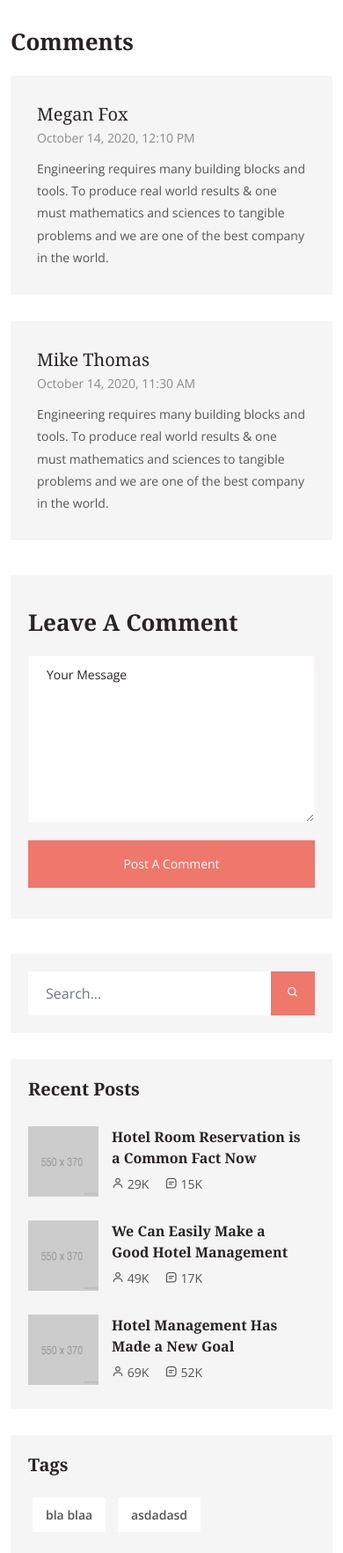
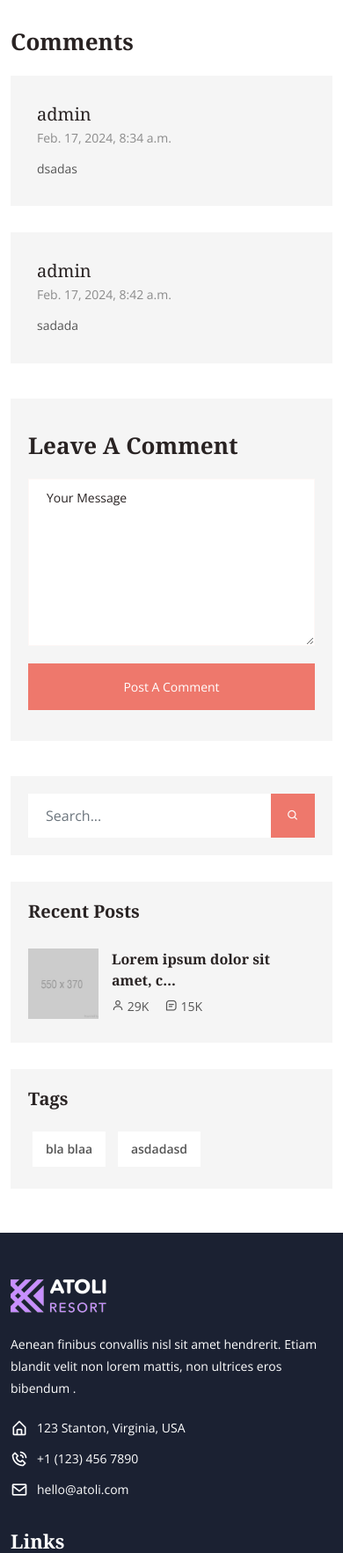
Before and after one commit to 3ina/hotel_reservation_django_app, a Django app: page /post/1/ in a window 390 px wide. Shown: the part 1279-3044 px from the top of the page at 88% size. Run offline with Django 5.2, Linux system fonts and the light colour scheme; data comes from the database, SQL or seed files in the repository; both versions use the stored data as it was after the commit; some libraries are stand-ins or nearby versions.

Commit message:
add requirements.txt

```diff
--- a/backend/views.py
+++ b/backend/views.py
@@ -5,10 +5,16 @@ from django.views.generic import ListView
 from django.shortcuts import get_object_or_404
 from django.contrib.auth.decorators import login_required
 from django.views.decorators.http import require_POST
-
+from django.shortcuts import redirect
 
 def index(request):
-    return render(request, 'backend/index.html', {})
+    recent_posts = models.Post.objects.order_by("upload_date").all()[0:2]
+
+    context = {
+
+        "recent_posts": recent_posts,
+    }
+    return render(request, 'backend/index.html', context)
 
 
 def about(request):
@@ -87,11 +93,13 @@ def detail_blog_post(request, pk):
     post = get_object_or_404(models.Post, id=pk)
     tags = models.TagPost.objects.filter(post=post)
     comments = models.Comment.objects.filter(post=post)
+    recent_posts = models.Post.objects.order_by("upload_date").all()[0:3]
 
     context = {
         "post": post,
         "tags": tags,
         "comments": comments,
+        "recent_posts": recent_posts,
     }
     return render(request, "backend/blog-detail.html", context)
 
@@ -104,9 +112,11 @@ def create_comment(request,pk):
     comment_is_exists = models.Comment.objects.filter(post=post,author=user)
     if comment_is_exists.exists():
         messages.error(request, "you can write only one comment")
-        return detail_blog_post(request,pk)
+        return redirect("backend:post-detail", pk=pk)
+
     text = request.POST['message']
     comment = models.Comment.objects.create(post=post,author=user,text=text)
     comment.save()
     messages.success(request, "success")
-    return detail_blog_post(request, pk)
+
+    return redirect("backend:post-detail",pk=pk)
--- a/templates/backend/blog-detail.html
+++ b/templates/backend/blog-detail.html
@@ -67,25 +67,20 @@
                             <div class="comments-wrap">
 								<h3 class="title">Comments</h3>
 								<ul>
-									<li>
-										<h3>Megan Fox</h3>
-										<span>October 14, 2020, 12:10 PM</span>
+
+                                    {% for comment in comments %}
+                                        <li>
+										<h3>{{ comment.author.username }}</h3>
+										<span>{{ comment.date}}</span>
 										<p>
-                                            Engineering requires many building blocks and tools. To produce real world
-                                            results & one must  mathematics and sciences to tangible problems and we
-                                            are one of the  best company in the world.
+                                            {{ comment.text }}
                                         </p>
                                     </li>
+                                    {% endfor %}
 
-                                    <li>
-										<h3>Mike Thomas</h3>
-										<span>October 14, 2020, 11:30 AM</span>
-										<p>
-                                            Engineering requires many building blocks and tools. To produce real world
-                                            results & one must  mathematics and sciences to tangible problems and we
-                                            are one of the  best company in the world.
-                                        </p>
-                                    </li>
+
+
+
 								</ul>
                             </div>
                             {% include 'include/message.html' %}
@@ -128,14 +123,16 @@
                             <div class="side-bar-widget">
                                 <h3 class="title">Recent Posts</h3>
                                 <div class="widget-popular-post">
-                                    <article class="item">
-                                        <a href="blog-details.html" class="thumb">
+
+                                    {% for recent_post in recent_posts %}
+                                         <article class="item">
+                                        <a href="{{ recent_post.get_absolute_url }}" class="thumb">
                                             <span class="full-image cover bg1" role="img"></span>
                                         </a>
                                         <div class="info">
                                             <h4 class="title-text">
-                                                <a href="blog-details.html">
-                                                    Hotel Room Reservation is a Common Fact Now
+                                                <a href="{{ recent_post.get_absolute_url }}">
+                                                    {{ recent_post.text|truncatechars:30 }}
                                                 </a>
                                             </h4>
                                             <ul>
@@ -150,52 +147,12 @@
                                             </ul>
                                         </div>
                                     </article>
+                                    {% endfor %}
 
-                                    <article class="item">
-                                        <a href="blog-details.html" class="thumb">
-                                            <span class="full-image cover bg2" role="img"></span>
-                                        </a>
-                                        <div class="info">
-                                            <h4 class="title-text">
-                                                <a href="blog-details.html">
-                                                    We Can Easily Make a Good Hotel Management
-                                                </a>
-                                            </h4>
-                                            <ul>
-                                                <li>
-                                                    <i class='bx bx-user'></i>
-                                                    49K
-                                                </li>
-                                                <li>
-                                                    <i class='bx bx-message-square-detail'></i>
-                                                    17K
-                                                </li>
-                                            </ul>
-                                        </div>
-                                    </article>
 
-                                    <article class="item">
-                                        <a href="news-details.html" class="thumb">
-                                            <span class="full-image cover bg3" role="img"></span>
-                                        </a>
-                                        <div class="info">
-                                            <h4 class="title-text">
-                                                <a href="news-details.html">
-                                                    Hotel Management Has Made a New Goal
-                                                </a>
-                                            </h4>
-                                            <ul>
-                                                <li>
-                                                    <i class='bx bx-user'></i>
-                                                    69K
-                                                </li>
-                                                <li>
-                                                    <i class='bx bx-message-square-detail'></i>
-                                                    52K
-                                                </li>
-                                            </ul>
-                                        </div>
-                                    </article>
+
+
+
                                 </div>
                             </div>
 
```
Also changed, not shown: requirements.txt (added, +20 -0 lines), templates/backend/index.html (+17 -35 lines), db.sqlite3 (added).
